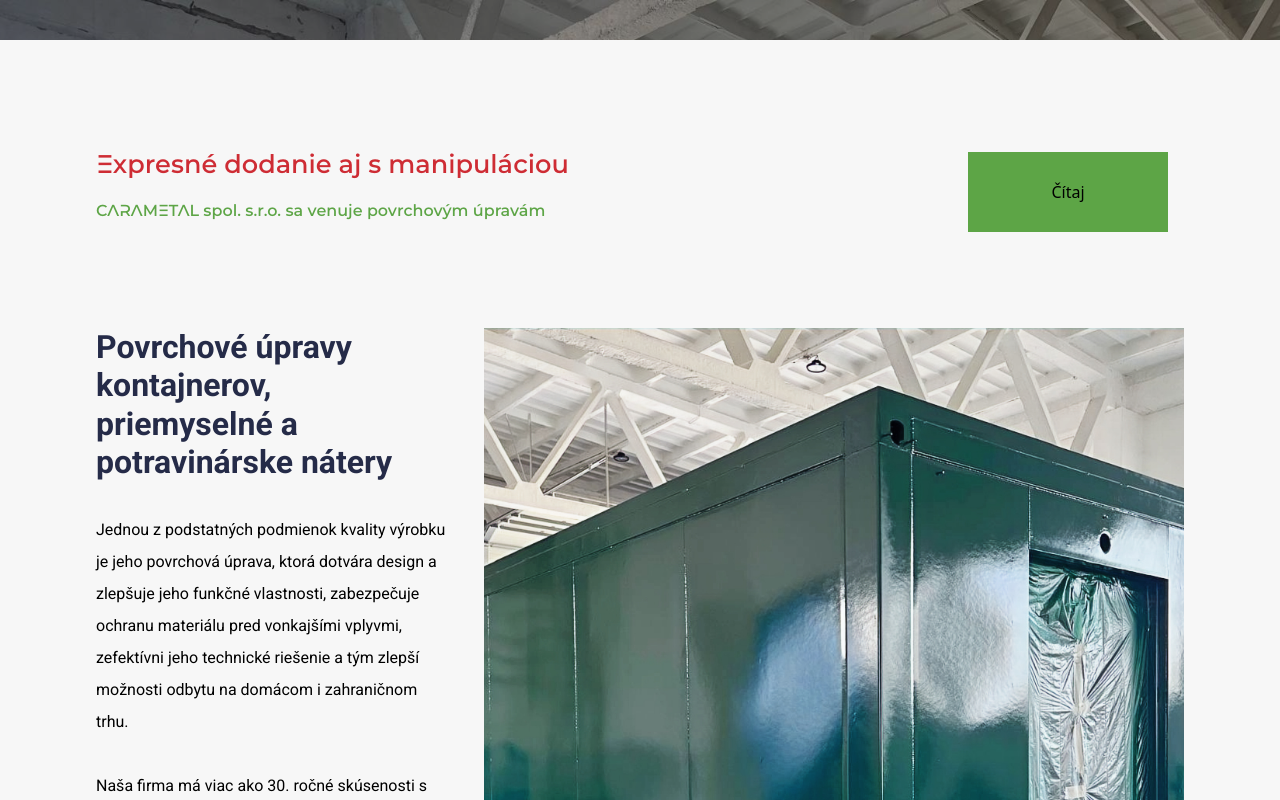
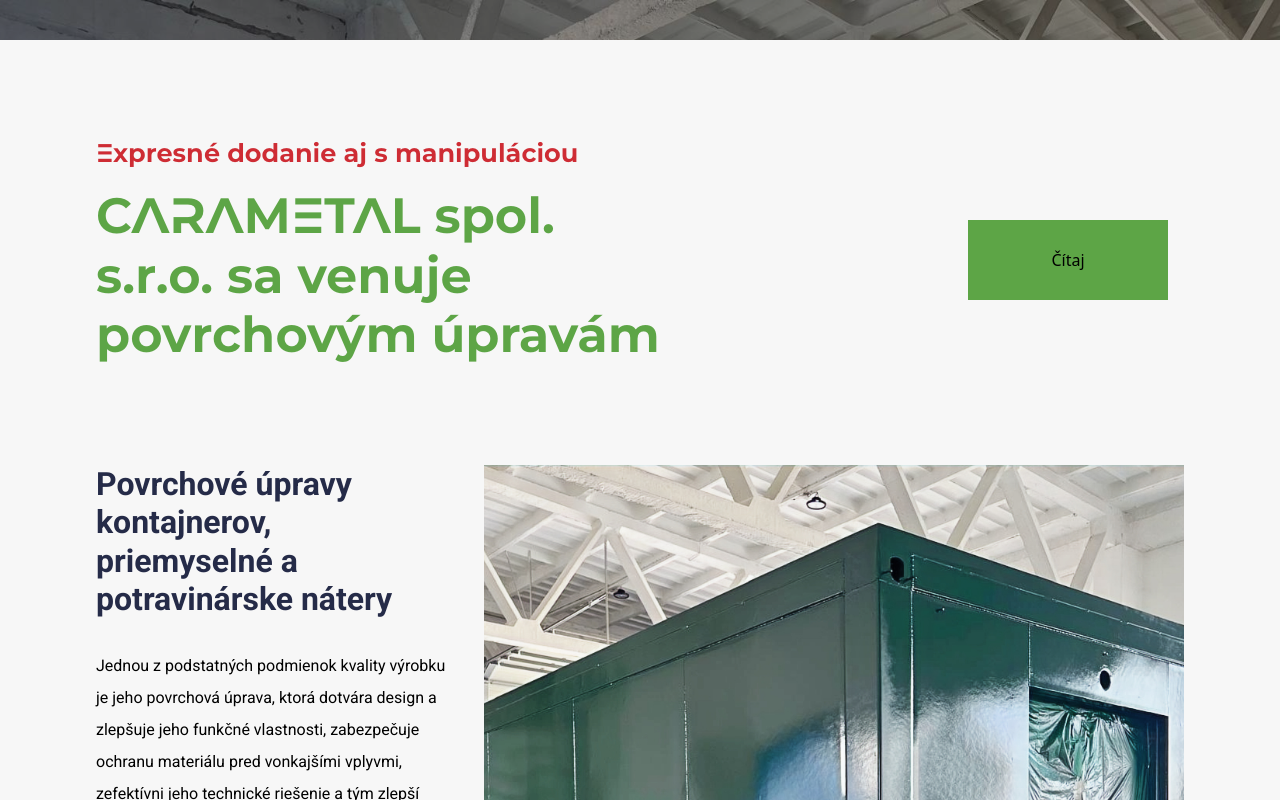
Before and after one commit to adabo4/carametal, a Next.js app in the folder frontend/: page / in a window 1280 px wide. Shown: the part 960-1760 px from the top of the page. Built offline with nearby package versions, Linux system fonts and the light colour scheme; a web font is replaced by a local one.

Commit message:
adjusted HomeSections font

```diff
--- a/frontend/src/app/page.tsx
+++ b/frontend/src/app/page.tsx
@@ -27,6 +27,7 @@ export default function Home() {
             title="Expresné dodanie aj s manipuláciou"
             subtitle="CARAMETAL spol. s.r.o. sa venuje povrchovým úpravám"
             btnText="Čítaj"
+            subtitleWidth="normal"
           ></HomeSections>
         </section>
 
--- a/frontend/src/app/sluzby/page.tsx
+++ b/frontend/src/app/sluzby/page.tsx
@@ -26,6 +26,7 @@ export default function Services() {
             subtitle="Poskytujeme komplexné riešenia povrchových úprav"
             paragraph="Poskytujeme rýchle, kvalitné a profesionáne služby."
             subtitleWidth="wide"
+            subtitleWeight="light"
           ></HomeSections>
         </div>
 
--- a/frontend/src/components/HomeSections/Sections.module.css
+++ b/frontend/src/components/HomeSections/Sections.module.css
@@ -6,7 +6,7 @@
 
 .titles h2 {
     color: var(--sections-red);
-    font-family: var(--font-monserratSemiBold);
+    font-family: var(--font-montserratBold);
     font-size: 1.6em;
     font-weight: bold;
 
@@ -14,27 +14,26 @@
 
 .titles h3 {
     color: var(--sections-green);
-    font-size: 2.em;
+    font-size: 3.1em;
     font-family: var(--font-monserratSemiBold);
     width: 580px;
-
     line-height: 1.2;
 }
 
 .subtitle.normal {
-    width: 580px;
+    width: 500px;
 }
 
 .subtitle.wide {
-    width: 700px;
+    width: 650px;
 }
 
 .subtitle.light {
-    font-weight: 400;
+    font-family: var(--font-monserratSemiBold);
 }
 
 .subtitle.bold {
-    font-weight: 600;
+    font-family: var(--font-montserratBold);
 }
 
 
```
